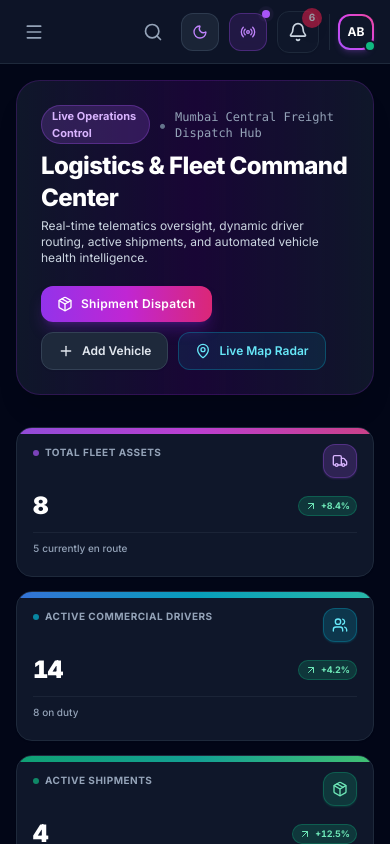
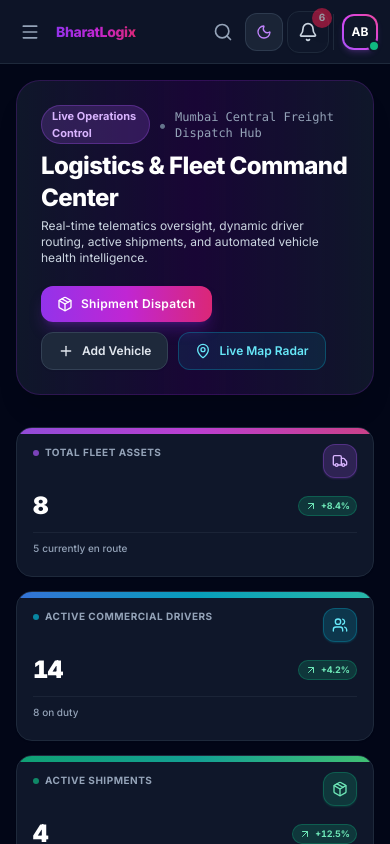
Before and after one commit to Sushanth666/Logistics-Fleet-Tracking-Platform, a React (Vite) app: page / in a window 390 px wide. Built offline with nearby package versions, Linux system fonts and the light colour scheme.

Commit message:
style(navbar): align tablet and mobile navbar layout and responsive sizing

```diff
--- a/src/components/layout/Navbar.jsx
+++ b/src/components/layout/Navbar.jsx
@@ -27,42 +27,53 @@ export const Navbar = ({ onOpenSidebar, onScrollToTop }) => {
     <>
       <header
         onDoubleClick={onScrollToTop}
-        className="sticky top-0 z-40 h-16 bg-white/95 dark:bg-slate-900/90 backdrop-blur-md border-b border-slate-200 dark:border-slate-800 px-4 lg:px-8 flex items-center justify-between gap-3 transition-colors duration-300"
+        className="sticky top-0 z-40 h-16 bg-white/95 dark:bg-slate-900/90 backdrop-blur-md border-b border-slate-200 dark:border-slate-800 px-3 sm:px-6 lg:px-8 flex items-center justify-between gap-2 sm:gap-3 transition-colors duration-300"
       >
-        {/* Left — Mobile Menu Toggle */}
-        <div className="flex items-center gap-3 shrink-0">
+        {/* Left — Mobile / Tablet Menu Toggle + Brand Logo */}
+        <div className="flex items-center gap-2 sm:gap-3 shrink-0">
           <button
             onClick={onOpenSidebar}
-            className="p-2 rounded-xl text-slate-500 hover:text-slate-900 hover:bg-slate-100 dark:text-slate-400 dark:hover:text-white dark:hover:bg-slate-800 lg:hidden cursor-pointer"
+            className="p-2 sm:p-2.5 rounded-xl text-slate-500 hover:text-slate-900 hover:bg-slate-100 dark:text-slate-400 dark:hover:text-white dark:hover:bg-slate-800 lg:hidden cursor-pointer transition-colors"
             aria-label="Open sidebar navigation"
           >
             <Menu className="w-5 h-5" />
           </button>
+
+          {/* Brand mark on Mobile & Tablet (when main sidebar is retracted/hidden) */}
+          <Link
+            to="/"
+            className="lg:hidden flex items-center gap-1.5 group select-none"
+          >
+            <span className="font-extrabold text-sm sm:text-base tracking-tight bg-gradient-to-r from-purple-600 via-fuchsia-600 to-pink-600 bg-clip-text text-transparent">
+              BharatLogix
+            </span>
+          </Link>
         </div>
 
         {/* Center — Global Command & Omnisearch Bar (Ctrl+K) */}
-        <div className="flex-1 max-w-lg mx-2 lg:mx-6 hidden sm:block">
+        {/* Visible on tablet and desktop, responsively scaled so it never pushes controls off */}
+        <div className="flex-1 max-w-xs md:max-w-sm lg:max-w-lg min-w-0 mx-2 md:mx-4 lg:mx-6 hidden sm:block">
           <button
             onClick={() => setIsCommandOpen(true)}
-            className="w-full flex items-center justify-between px-3.5 py-2 rounded-2xl bg-slate-100/80 hover:bg-slate-100 dark:bg-slate-800/60 dark:hover:bg-slate-800 border border-slate-200/90 hover:border-purple-400 dark:border-slate-700/80 dark:hover:border-purple-500/60 shadow-xs hover:shadow-md transition-all cursor-pointer group text-left"
+            className="w-full flex items-center justify-between px-3 sm:px-3.5 py-2 rounded-2xl bg-slate-100/80 hover:bg-slate-100 dark:bg-slate-800/60 dark:hover:bg-slate-800 border border-slate-200/90 hover:border-purple-400 dark:border-slate-700/80 dark:hover:border-purple-500/60 shadow-xs hover:shadow-md transition-all cursor-pointer group text-left"
             title="Global Quick Search (Ctrl+K)"
           >
-            <div className="flex items-center gap-2.5 text-slate-500 dark:text-slate-400 group-hover:text-purple-600 dark:group-hover:text-purple-400 transition-colors min-w-0">
+            <div className="flex items-center gap-2 text-slate-500 dark:text-slate-400 group-hover:text-purple-600 dark:group-hover:text-purple-400 transition-colors min-w-0">
               <Search className="w-4 h-4 shrink-0" />
               <span className="text-xs font-medium text-slate-500 dark:text-slate-400 group-hover:text-slate-800 dark:group-hover:text-slate-200 truncate">
-                Search fleet, shipments, drivers, corridors...
+                Search fleet, shipments, corridors...
               </span>
             </div>
 
-            <kbd className="hidden md:inline-flex items-center gap-1 px-2 py-0.5 rounded-lg text-[10px] font-mono font-bold bg-white dark:bg-slate-900 text-slate-500 dark:text-slate-400 border border-slate-200 dark:border-slate-700 shadow-2xs group-hover:border-purple-400/50 transition-colors shrink-0">
+            <kbd className="hidden md:inline-flex items-center gap-1 px-1.5 py-0.5 rounded-lg text-[10px] font-mono font-bold bg-white dark:bg-slate-900 text-slate-500 dark:text-slate-400 border border-slate-200 dark:border-slate-700 shadow-2xs group-hover:border-purple-400/50 transition-colors shrink-0">
               <span className="text-[11px]">Ctrl</span>K
             </kbd>
           </button>
         </div>
 
         {/* Right Controls */}
-        <div className="flex items-center gap-2.5 shrink-0">
-          {/* Mobile Search Trigger Button */}
+        <div className="flex items-center gap-1 sm:gap-2 lg:gap-2.5 shrink-0">
+          {/* Mobile Quick Search Icon Trigger (Only on mobile <640px) */}
           <button
             onClick={() => setIsCommandOpen(true)}
             className="sm:hidden p-2 rounded-xl text-slate-500 hover:text-purple-600 hover:bg-slate-100 dark:text-slate-400 dark:hover:text-purple-400 dark:hover:bg-slate-800 transition-colors cursor-pointer"
@@ -75,10 +86,10 @@ export const Navbar = ({ onOpenSidebar, onScrollToTop }) => {
           {/* Light / Dark Mode Toggle */}
           <ThemeToggle />
 
-          {/* Quick Link to Map Tracking (Symbol Icon) */}
+          {/* Quick Link to Map Tracking (Symbol Icon) - hidden on mobile, shown on tablet & desktop */}
           <Link
             to="/tracking"
-            className="relative p-2.5 rounded-xl border transition-all bg-purple-50 hover:bg-purple-100 dark:bg-purple-600/15 dark:hover:bg-purple-600/25 text-purple-700 dark:text-purple-300 border-purple-200/90 dark:border-purple-500/30 flex items-center justify-center cursor-pointer shadow-xs group"
+            className="hidden sm:inline-flex relative p-2.5 rounded-xl border transition-all bg-purple-50 hover:bg-purple-100 dark:bg-purple-600/15 dark:hover:bg-purple-600/25 text-purple-700 dark:text-purple-300 border-purple-200/90 dark:border-purple-500/30 items-center justify-center cursor-pointer shadow-xs group shrink-0"
             title="Live GPS Radar Map (/tracking)"
             aria-label="Open Live Radar Map"
           >
--- a/src/components/layout/UserDropdown.jsx
+++ b/src/components/layout/UserDropdown.jsx
@@ -59,8 +59,8 @@ export const UserDropdown = () => {
           />
         </div>
 
-        {/* Name, Role & Status Badge */}
-        <div className="hidden sm:block text-left">
+        {/* Name, Role & Status Badge (Desktop only; on mobile & tablet avatar with status dot is shown) */}
+        <div className="hidden lg:block text-left">
           <div className="flex items-center gap-1.5">
             <p className="text-xs font-semibold text-slate-900 dark:text-white leading-tight">{displayName}</p>
             {/* Status Indicator Near Name */}
```
